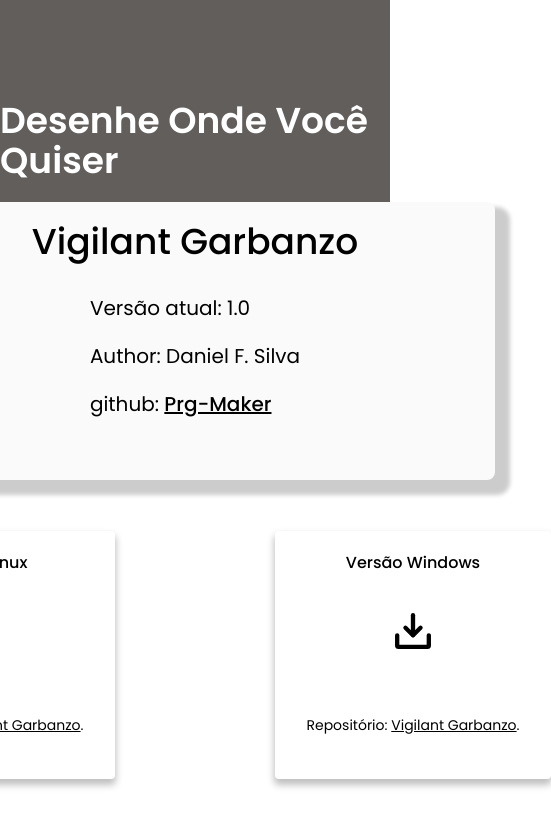
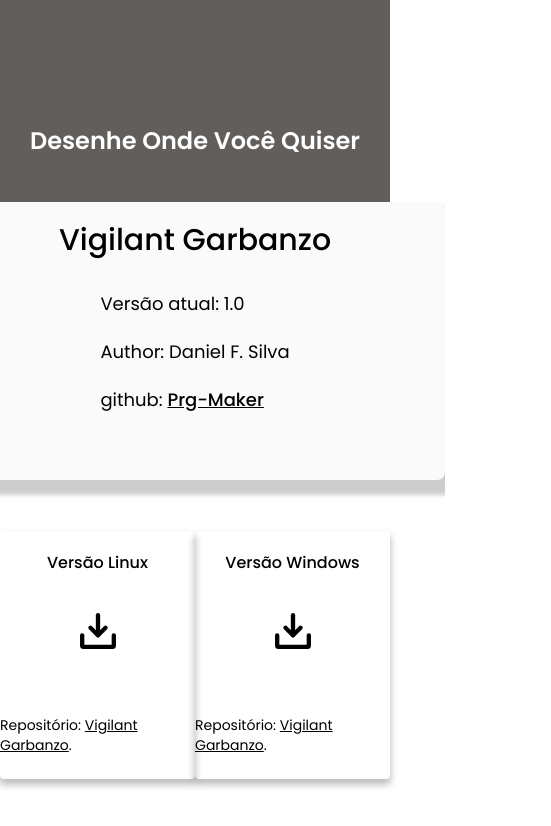
Before and after one commit to Prg-maker/web-vite, a React (Vite) app: page / in a window 390 px wide. Shown: the top 826 px of the page, 551 px wide, since content can reach past the window. Built offline with nearby package versions, Linux system fonts and the light colour scheme.

Commit message:
add responsive for tablet

```diff
--- a/src/App.tsx
+++ b/src/App.tsx
@@ -5,13 +5,14 @@ function App() {
   return (
     <div className="max-full h-screen bg-white relative">
       <header className="w-full h-1/3 bg-backgroundColorApp flex flex-col  justify-center items-center relative">
-        <h1 className="font-sans font-semibold  text-4xl text-white">
+        <h1 className="font-sans font-semibold  md:text-4xl text-2xl text-white">
           Desenhe Onde Você Quiser
         </h1>
 
         <div
           className="
-          w-[600px]
+          md:w-[600px]
+          w-[500px]
           h-[278px]
           bg-zinc-50
           rounded-lg absolute
@@ -23,17 +24,17 @@ function App() {
           items-center
           "
         >
-           <h2 className="text-4xl font-sans  font-medium mt-5">
+           <h2 className="md:text-4xl text-3xl  font-sans  font-medium mt-5">
             Vigilant Garbanzo
           </h2>
 
           <div className="mt-8  flex flex-col gap-5 ">
 
-            <p className="font-sans font-normal  text-xl">Versão atual: 1.0</p>
-            <p className="font-sans font-normal  text-xl">
+            <p className="font-sans font-normal  md:text-xl text-lg">Versão atual: 1.0</p>
+            <p className="font-sans font-normal md:text-xl text-lg">
               Author: Daniel F. Silva
             </p>
-            <p className="font-sans font-normal  text-xl">
+            <p className="font-sans font-normal  md:text-xl text-lg">
               github:{" "}
               <a
                 className="underline font-medium "
@@ -48,7 +49,7 @@ function App() {
 
       <div className="w-full h-[250px]" />
 
-      <div className="w-full h-[274px] grid grid-rows-1 grid-flow-col justify-center gap-x-40">
+      <div className="w-full h-[274px] md:grid md:grid-rows-1 md:grid-flow-col justify-center md:gap-x-40  sm:gap-6 flex  ">
         <CardDownload
           key="linux"
           versionTitle="Linux"
--- a/src/components/CardDownload.tsx
+++ b/src/components/CardDownload.tsx
@@ -8,7 +8,7 @@ interface CardDownloadProps{
 
 export function CardDownload(props:CardDownloadProps){
   return(
-    <div className="w-[276px] h-[248px] bg-zinc rounded shadow-cardShadow flex flex-col items-center gap-[33px]">
+    <div className="md:w-[276px]  w-[233px] h-[248px] bg-zinc rounded shadow-cardShadow flex flex-col items-center gap-[33px]">
       <p className='mt-5 font-sans font-medium'>Versão {props.versionTitle}</p>
 
       <a href={props.urlDownload}>
```
